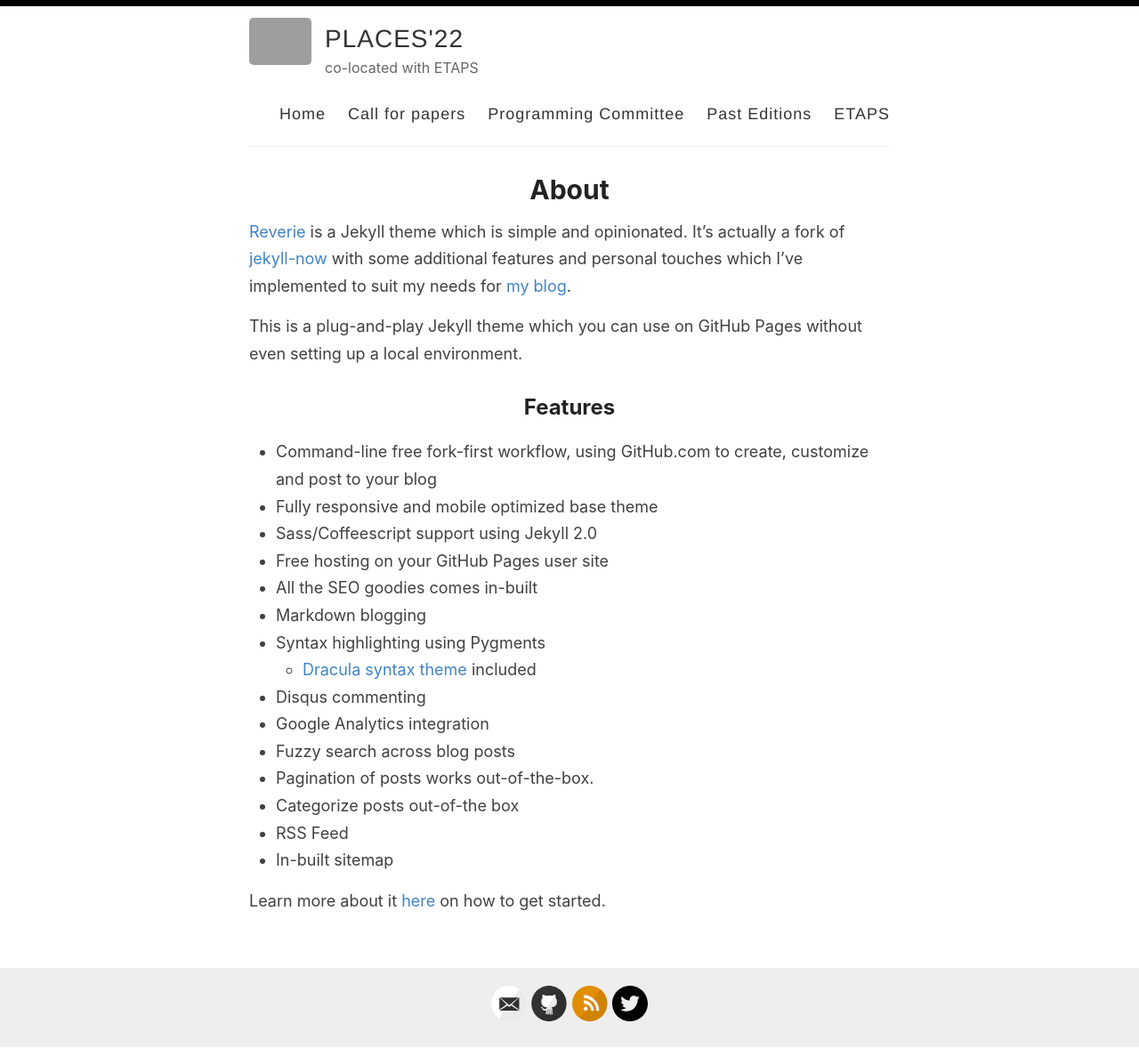
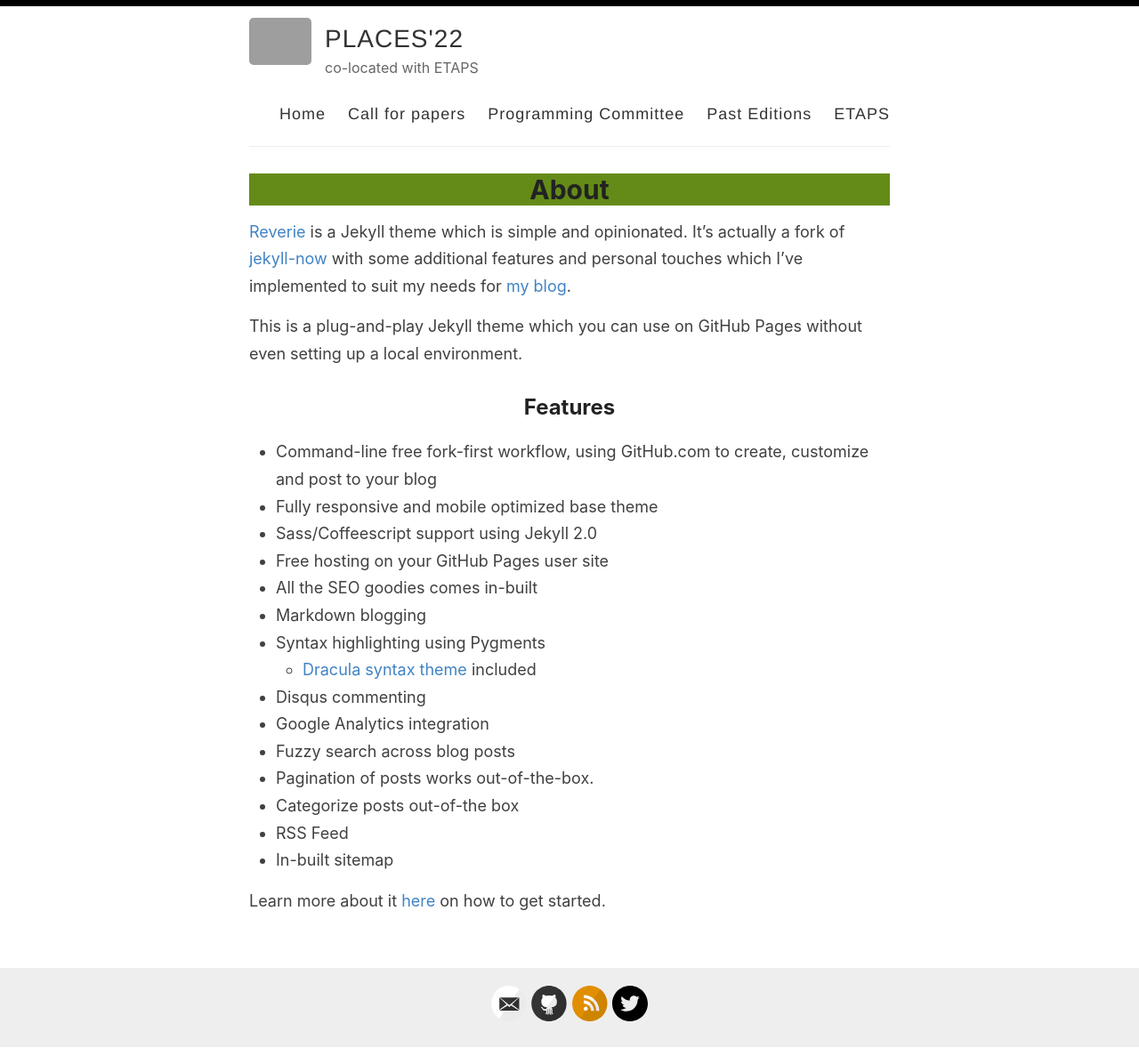
Before and after one commit to places-workshop/2022, a Jekyll site: the page built from _pages/about.md, in a window 1280 px wide. Shown: the whole page at 89% size. Built offline with Jekyll 4.4.1, drawn with Linux system fonts in a browser that asks for light colours; grey boxes are pictures that could not be loaded.

Commit message:
Update page.html

```diff
--- a/_layouts/page.html
+++ b/_layouts/page.html
@@ -4,7 +4,7 @@
 
 <article class="page">
 
-  <h1>{{ page.title }}</h1>
+  <h1 style="background-color:#648b18;">{{ page.title }}</h1>
 
   <div class="entry">
     {{ content }}
```
